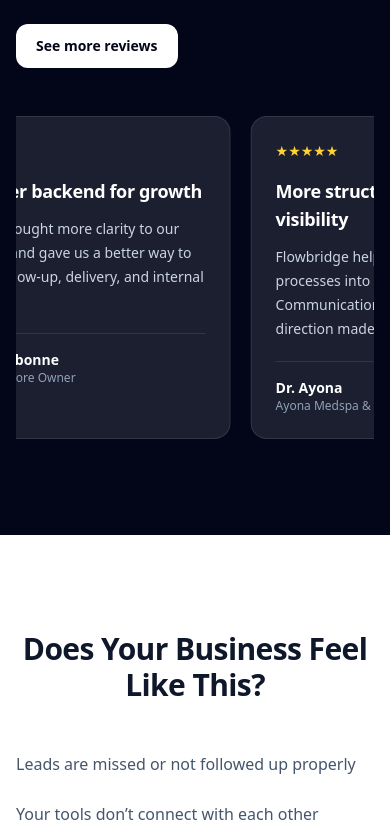
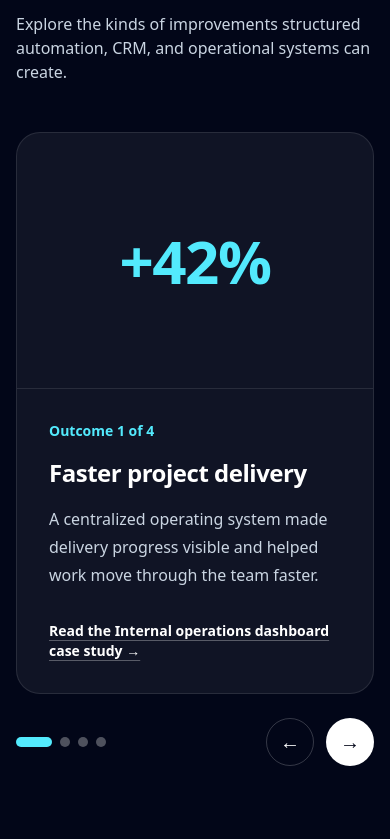
Before and after one commit to JayJay0011/flowbridge-digital, a Next.js app: page / in a window 390 px wide. Shown: the part 4285-5124 px from the top of the page. Built offline with nearby package versions, Linux system fonts and the light colour scheme; no server answers; the database is empty.

Commit message:
Replace homepage reviews with outcome slider

```diff
--- a/app/components/Header.tsx
+++ b/app/components/Header.tsx
@@ -68,9 +68,6 @@ export default function Header() {
           <Link href="/portfolio" className="transition whitespace-nowrap">
             Portfolio
           </Link>
-          <Link href="/case-studies" className="transition whitespace-nowrap">
-            Case Studies
-          </Link>
           <Link href="/blog" className="transition whitespace-nowrap">
             Blog
           </Link>
@@ -135,9 +132,6 @@ export default function Header() {
             <Link href="/portfolio" onClick={() => setMobileOpen(false)}>
               Portfolio
             </Link>
-            <Link href="/case-studies" onClick={() => setMobileOpen(false)}>
-              Case Studies
-            </Link>
             <Link href="/blog" onClick={() => setMobileOpen(false)}>
               Blog
             </Link>
--- /dev/null
+++ b/app/components/OutcomeSlider.tsx
@@ -0,0 +1,136 @@
+"use client";
+
+import Link from "next/link";
+import { useState } from "react";
+
+const outcomes = [
+  {
+    metric: "+42%",
+    title: "Faster project delivery",
+    body: "A centralized operating system made delivery progress visible and helped work move through the team faster.",
+    context: "Internal operations dashboard",
+    href: "/case-studies/internal-operations",
+  },
+  {
+    metric: "-55%",
+    title: "Less manual administration",
+    body: "Connected workflows replaced repetitive spreadsheet updates and reduced the administrative work needed to keep operations current.",
+    context: "Internal operations dashboard",
+    href: "/case-studies/internal-operations",
+  },
+  {
+    metric: "100%",
+    title: "Automated order-status tracking",
+    body: "Structured ecommerce automation replaced fragmented order updates with real-time status visibility across the fulfillment process.",
+    context: "Ecommerce automation infrastructure",
+    href: "/case-studies/ecommerce-automation",
+  },
+  {
+    metric: "Clearer",
+    title: "Lead and lifecycle visibility",
+    body: "A structured CRM replaced fragmented lead tracking and manual follow-up with a visible client lifecycle and consistent handoffs.",
+    context: "MedSpa CRM rebuild",
+    href: "/case-studies/medspa-crm-rebuild",
+  },
+];
+
+export default function OutcomeSlider() {
+  const [activeIndex, setActiveIndex] = useState(0);
+  const activeOutcome = outcomes[activeIndex];
+
+  const showPrevious = () => {
+    setActiveIndex((current) =>
+      current === 0 ? outcomes.length - 1 : current - 1,
+    );
+  };
+
+  const showNext = () => {
+    setActiveIndex((current) => (current + 1) % outcomes.length);
+  };
+
+  return (
+    <section className="overflow-hidden bg-slate-950 py-24 text-white">
+      <div className="mx-auto max-w-6xl px-4 md:px-6">
+        <div className="max-w-3xl">
+          <p className="text-xs uppercase tracking-[0.3em] text-cyan-300">
+            What changes when we work together
+          </p>
+          <h2 className="mt-4 text-3xl font-semibold md:text-4xl">
+            From operational friction to measurable progress
+          </h2>
+          <p className="mt-4 text-slate-300">
+            Explore the kinds of improvements structured automation, CRM, and
+            operational systems can create.
+          </p>
+        </div>
+
+        <div
+          className="mt-12 grid overflow-hidden rounded-3xl border border-white/10 bg-white/[0.06] lg:grid-cols-[0.72fr_1.28fr]"
+          aria-live="polite"
+        >
+          <div className="flex min-h-64 items-center justify-center border-b border-white/10 p-8 lg:border-b-0 lg:border-r">
+            <p className="text-center text-6xl font-semibold tracking-tight text-cyan-300 md:text-7xl">
+              {activeOutcome.metric}
+            </p>
+          </div>
+          <div className="flex min-h-64 flex-col justify-between p-8 md:p-10">
+            <div>
+              <p className="text-sm font-semibold text-cyan-300">
+                Outcome {activeIndex + 1} of {outcomes.length}
+              </p>
+              <h3 className="mt-4 text-2xl font-semibold">
+                {activeOutcome.title}
+              </h3>
+              <p className="mt-4 max-w-2xl leading-7 text-slate-300">
+                {activeOutcome.body}
+              </p>
+            </div>
+            <Link
+              href={activeOutcome.href}
+              className="mt-8 inline-flex w-fit text-sm font-semibold text-white underline decoration-white/30 underline-offset-4 transition hover:decoration-white"
+            >
+              Read the {activeOutcome.context} case study →
+            </Link>
+          </div>
+        </div>
+
+        <div className="mt-6 flex flex-wrap items-center justify-between gap-5">
+          <div className="flex gap-2" aria-label="Select an outcome">
+            {outcomes.map((outcome, index) => (
+              <button
+                key={outcome.title}
+                type="button"
+                onClick={() => setActiveIndex(index)}
+                className={`h-2.5 rounded-full transition-all ${
+                  index === activeIndex
+                    ? "w-9 bg-cyan-300"
+                    : "w-2.5 bg-white/30 hover:bg-white/60"
+                }`}
+                aria-label={`Show outcome ${index + 1}: ${outcome.title}`}
+                aria-current={index === activeIndex ? "true" : undefined}
+              />
+            ))}
+          </div>
+          <div className="flex gap-3">
+            <button
+              type="button"
+              onClick={showPrevious}
+              className="inline-flex h-12 w-12 items-center justify-center rounded-full border border-white/20 text-xl transition hover:border-white/50 hover:bg-white/10"
+              aria-label="Show previous outcome"
+            >
+              ←
+            </button>
+            <button
+              type="button"
+              onClick={showNext}
+              className="inline-flex h-12 w-12 items-center justify-center rounded-full bg-white text-xl text-slate-950 transition hover:bg-slate-100"
+              aria-label="Show next outcome"
+            >
+              →
+            </button>
+          </div>
+        </div>
+      </div>
+    </section>
+  );
+}
--- a/app/page.tsx
+++ b/app/page.tsx
@@ -1,21 +1,9 @@
 
 import Link from "next/link"
 import FAQSection from "./components/FAQSection";
-import ReviewsPreview from "./components/ReviewsPreview";
-import { supabasePublic } from "./lib/supabasePublic";
-import type { ReviewItem } from "./lib/reviewContent";
+import OutcomeSlider from "./components/OutcomeSlider";
 
 export const revalidate = 0;
-
-type Related<T> = T | T[] | null;
-
-type PublishedReview = {
-  id: string;
-  rating: number | null;
-  summary: string | null;
-  body: string | null;
-  profiles: Related<{ username: string | null }>;
-};
 
 const popularServices = [
   { title: "Automation Systems", desc: "Workflow mapping, integrations, and backend architecture.", href: "/services/automation-systems-architecture" },
@@ -26,26 +14,7 @@ const popularServices = [
   { title: "Email Marketing", desc: "Segmentation, campaigns, and lifecycle automations.", href: "/services/email-marketing" },
 ];
 
-export default async function Home() {
-  const { data: publishedReviews } = await supabasePublic
-    .from("reviews")
-    .select("id,rating,summary,body,profiles(username)")
-    .order("created_at", { ascending: false })
-    .limit(5);
-  const previewReviews: ReviewItem[] | undefined = publishedReviews?.length
-    ? (publishedReviews as PublishedReview[]).map((review) => ({
-        id: review.id,
-        name:
-          (Array.isArray(review.profiles)
-            ? review.profiles[0]?.username
-            : review.profiles?.username) || "Flowbridge customer",
-        company: "Verified review",
-        rating: review.rating || 5,
-        summary: review.summary || "Great experience",
-        body: review.body || "",
-      }))
-    : undefined;
-
+export default function Home() {
   const siteUrl =
     process.env.NEXT_PUBLIC_SITE_URL?.replace(/\/$/, "") ||
     "https://flowbridgedigital.org";
@@ -295,7 +264,7 @@ export default async function Home() {
           </ol>
         </div>
       </section>
-      <ReviewsPreview reviews={previewReviews} />
+      <OutcomeSlider />
 
       {/* ================= PROBLEM SECTION ================= */}
       <section className="py-24 bg-white border-b border-slate-100">
```
